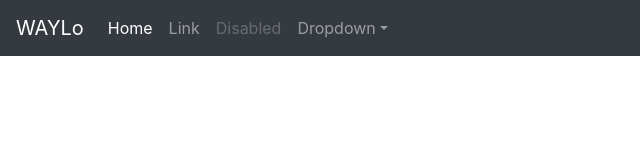
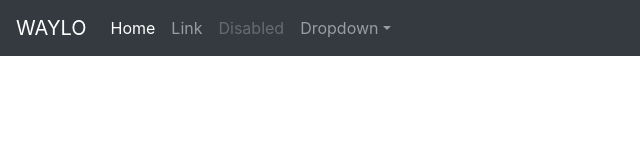
Before and after one commit to Hemesh-Unka/waylo, a website: page public/index.html in a window 1280 px wide. Shown: the full height of the page, 0-640 px from the left. Drawn offline with nearby package versions, Linux system fonts and the light colour scheme.

Commit message:
Changed html framework.

```diff
--- a/public/index.html
+++ b/public/index.html
@@ -1,7 +1,7 @@
 <!doctype html>
 <html lang="en">
   <head>
-    <title>WAYLo</title>
+    <title>WAYLO</title>
     <!-- Required meta tags -->
     <meta charset="utf-8">
     <meta name="viewport" content="width=device-width, initial-scale=1, shrink-to-fit=no">
@@ -33,7 +33,7 @@
   <body>
 
     <nav class="navbar navbar-expand-md navbar-dark bg-dark fixed-top">
-      <a class="navbar-brand" href="#">WAYLo</a>
+      <a class="navbar-brand" href="#">WAYLO</a>
       <button class="navbar-toggler" type="button" data-toggle="collapse" data-target="#navbarsExampleDefault" aria-controls="navbarsExampleDefault" aria-expanded="false" aria-label="Toggle navigation">
         <span class="navbar-toggler-icon"></span>
       </button>
```
